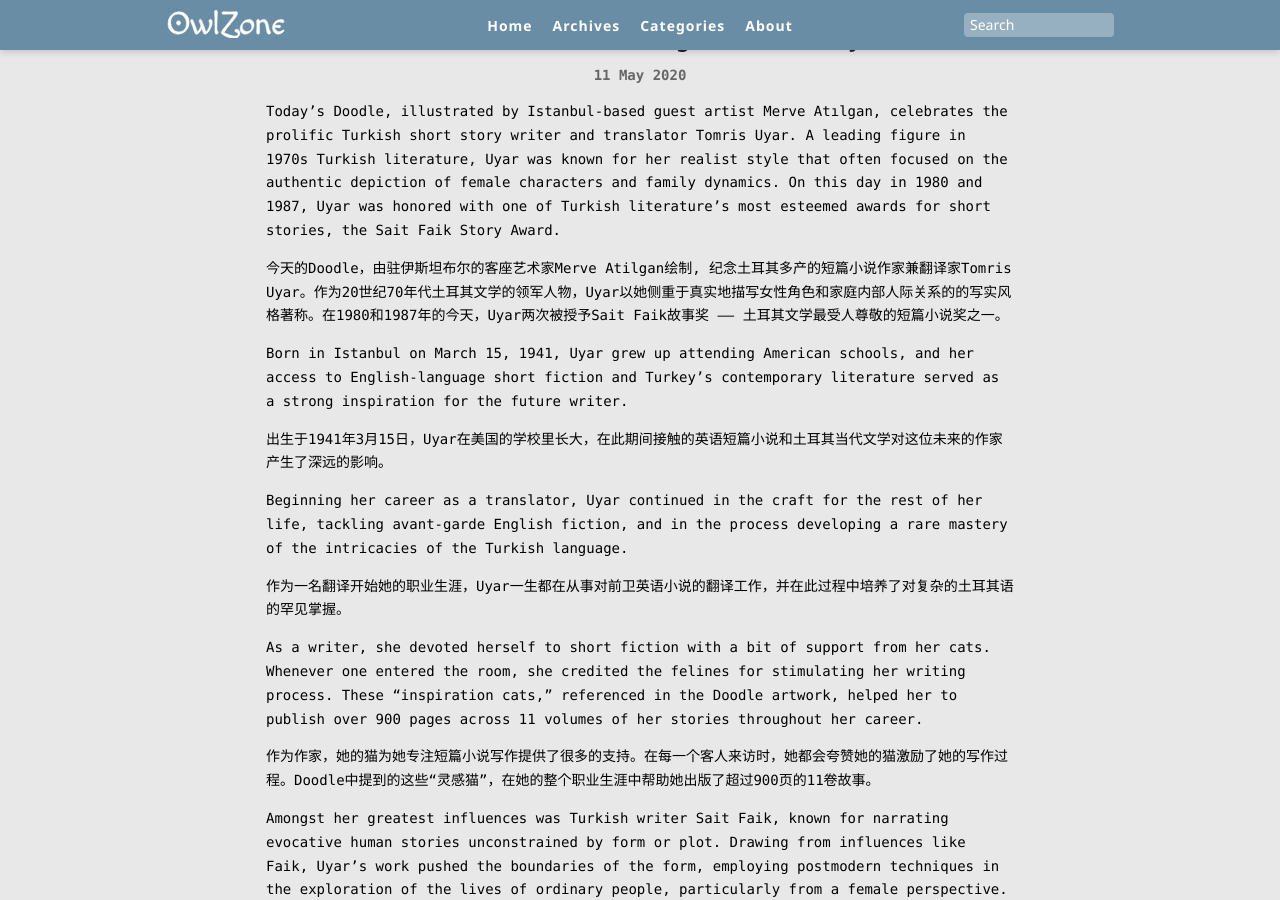
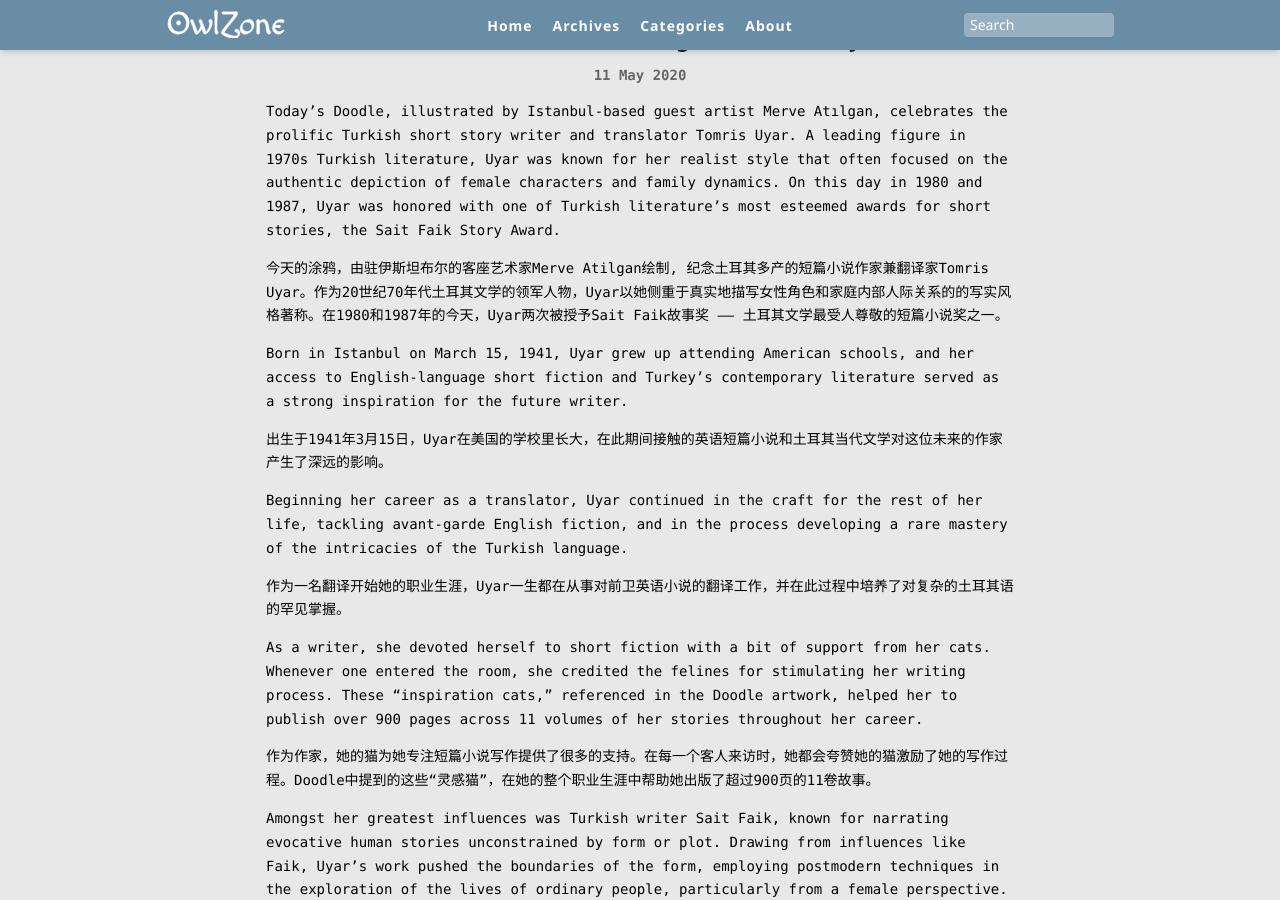
Before and after one commit to mapkts/owlzone, a Jekyll site: the page built from _posts/2020-05-11-celebrating-tomris-uyar.md, in a window 1280 px wide and 900 px high, scrolled down 324 px. Built offline with Jekyll 4.4.1, drawn with Linux system fonts in a browser that asks for light colours.

Commit message:
Regular updates

```diff
--- a/_posts/2020-05-11-celebrating-tomris-uyar.md
+++ b/_posts/2020-05-11-celebrating-tomris-uyar.md
@@ -2,14 +2,14 @@
 layout: default
 title: 200511 Celebrating Tomris Uyar
 date: May 11, 2020
-tags: Doodles
+tags: Doodles Translation
 categories: Translation
 image: images/200511-tomris-uyar.png
 ---
 
 Today’s Doodle, illustrated by Istanbul-based guest artist Merve Atılgan, celebrates the prolific Turkish short story writer and translator Tomris Uyar. A leading figure in 1970s Turkish literature, Uyar was known for her realist style that often focused on the authentic depiction of female characters and family dynamics. On this day in 1980 and 1987, Uyar was honored with one of Turkish literature's most esteemed awards for short stories, the Sait Faik Story Award.
 
-今天的Doodle，由驻伊斯坦布尔的客座艺术家Merve Atilgan绘制, 纪念土耳其多产的短篇小说作家兼翻译家Tomris Uyar。作为20世纪70年代土耳其文学的领军人物，Uyar以她侧重于真实地描写女性角色和家庭内部人际关系的的写实风格著称。在1980和1987年的今天，Uyar两次被授予Sait Faik故事奖 —— 土耳其文学最受人尊敬的短篇小说奖之一。
+今天的涂鸦，由驻伊斯坦布尔的客座艺术家Merve Atilgan绘制, 纪念土耳其多产的短篇小说作家兼翻译家Tomris Uyar。作为20世纪70年代土耳其文学的领军人物，Uyar以她侧重于真实地描写女性角色和家庭内部人际关系的的写实风格著称。在1980和1987年的今天，Uyar两次被授予Sait Faik故事奖 —— 土耳其文学最受人尊敬的短篇小说奖之一。
 
 Born in Istanbul on March 15, 1941, Uyar grew up attending American schools, and her access to English-language short fiction and Turkey’s contemporary literature served as a strong inspiration for the future writer.
 
```
